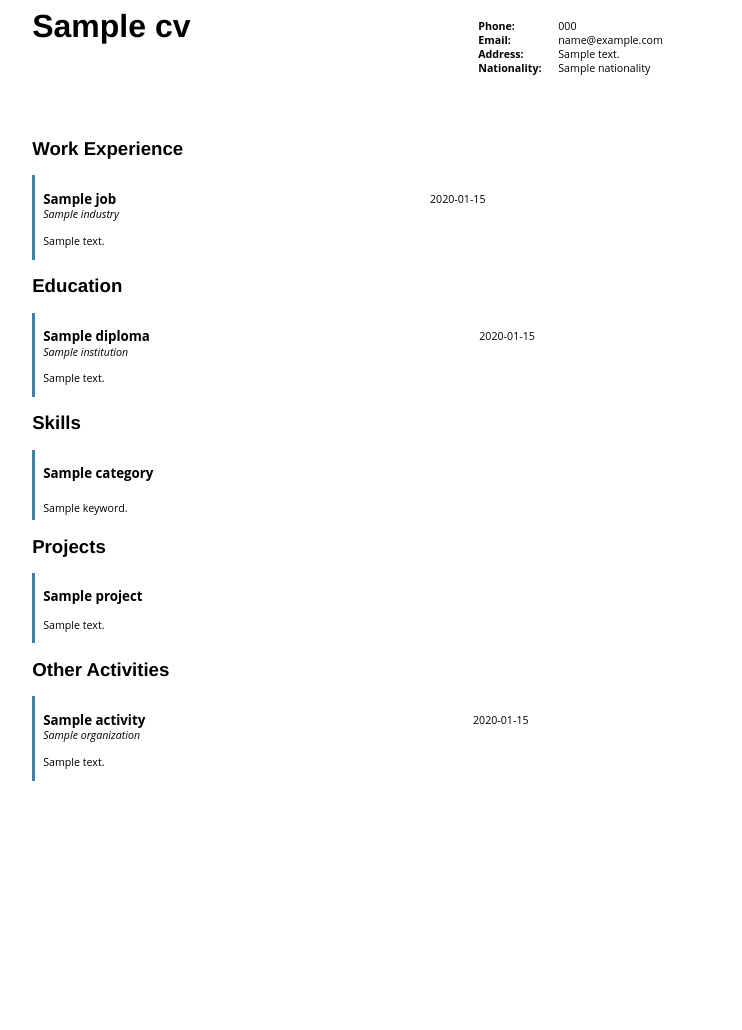
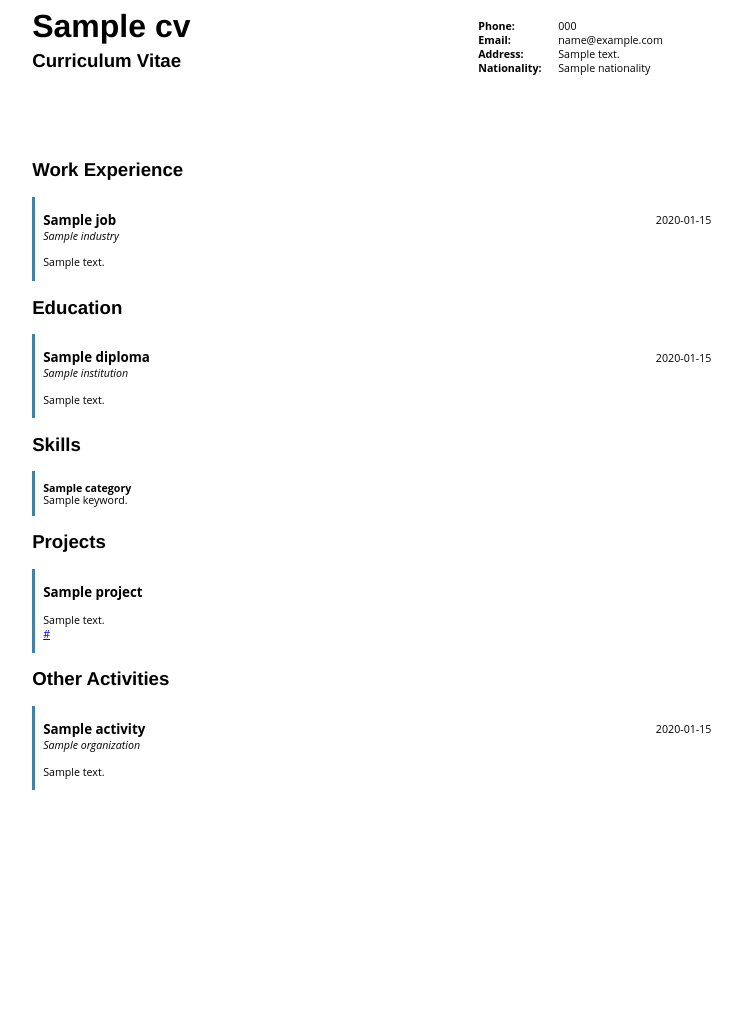
Before and after one commit to vgalaktionov/cvgen, a Python web app: template cvgen/templates/index.html.j2 in a window 1280 px wide. Shown: the top 1030 px of the page, without its empty margins (211-953 px from the left). Run offline with Jinja, Linux system fonts and the light colour scheme; the template is opened without the code that fills it: most values are stand-ins (such as "Sample title", 1, 10 or a date in 2020).

Commit message:
styling tweaks

```diff
--- a/cvgen/templates/index.html.j2
+++ b/cvgen/templates/index.html.j2
@@ -10,6 +10,7 @@
 <body>
     <div class="name">
         <h1>{{ cv.name }}</h1>
+        <h2 class="subtitle">Curriculum Vitae</h2>
     </div>
     <dl class="personalia">
         <dt><strong>Phone:</strong></dt>
@@ -31,17 +32,17 @@
         <table class="cvtable">
             {% for job in cv.experience %}
             <tr>
-                <td colspan="5">
+                <td colspan="3">
                     <h3>{{ job.title }}</h3><br>
                     {% if job.industry %}
                     <em>{{ job.industry }}</em>
                     {% endif %}
                 </td>
-                <td>{{ job.dates }}</td>
+                <td class="dates">{{ job.dates }}</td>
             </tr>
             {% if job.description %}
             <tr>
-                <td colspan="6">
+                <td colspan="4">
                     <p>{{ job.description }}</p>
                 </td>
             </tr>
@@ -52,14 +53,14 @@
         <table class="cvtable">
             {% for ed in cv.education %}
             <tr>
-                <td colspan="5">
+                <td colspan="3">
                     <h3>{{ ed.diploma }}</h3><br>
                     <em>{{ ed.institution }}</em>
                 </td>
-                <td>{{ ed.dates }}</td>
+                <td class="dates">{{ ed.dates }}</td>
             </tr>
             <tr>
-                <td colspan="6">
+                <td colspan="4">
                     <p>{{ ed.description }}</p>
                 </td>
             </tr>
@@ -67,15 +68,14 @@
         </table>
         <h2>Skills</h2>
         <table class="cvtable">
+            <tr>
+                <td>&nbsp;</td>
+            </tr>
             {% for skill in cv.skills %}
             <tr>
-                <td>
-                    <h3>{{ skill.category }}</h3><br><br>
-                </td>
-            </tr>
-            <tr>
                 <td class="description">
-                    <p>{{ skill.keywords | join(', ') }}.</p>
+                    <strong>{{ skill.category }}</strong>
+                    <p>{{ skill.keywords | join(', ') }}. <br><br><br></p>
                 </td>
             </tr>
             {% endfor %}
@@ -90,7 +90,11 @@
             </tr>
             <tr>
                 <td>
-                    <p>{{ project.description }}</p>
+                    <p>{{ project.description }}
+                        {% if project.link %}
+                        <br><a href="{{ project.link }}">{{ project.link }}</a>
+                        {% endif %}
+                    </p>
                 </td>
             </tr>
             {% endfor %}
@@ -99,14 +103,14 @@
         <table class="cvtable">
             {% for activity in cv.activities %}
             <tr>
-                <td colspan="5">
+                <td colspan="3">
                     <h3>{{ activity.title }}</h3><br>
                     <em>{{ activity.organization }}</em>
                 </td>
-                <td>{{ activity.dates }}</td>
+                <td class="dates">{{ activity.dates }}</td>
             </tr>
             <tr>
-                <td colspan="6">
+                <td colspan="4">
                     <p>{{ activity.description }}</p>
                 </td>
             </tr>
--- a/cvgen/templates/style.css
+++ b/cvgen/templates/style.css
@@ -55,6 +55,12 @@ h3 {
     padding-bottom: 0;
 }
 
+h4 {
+    font-size: 10pt;
+    font-weight: bold;
+    padding-bottom: 0;
+}
+
 dt {
     display: block;
     float: left;
@@ -76,6 +82,7 @@ dt {
     border-left: 3px solid #4281A4;
     margin-right: 2.5cm;
     border-collapse: collapse;
+    text-align: justify;
 }
 
 td {
@@ -83,5 +90,13 @@ td {
 }
 
 td.description {
-    line-height: 0rem;
+    line-height: 0.08rem;
 }
+
+.dates {
+    text-align: right;
+}
+
+.subtitle {
+    margin-top: -1rem;
+}
```
